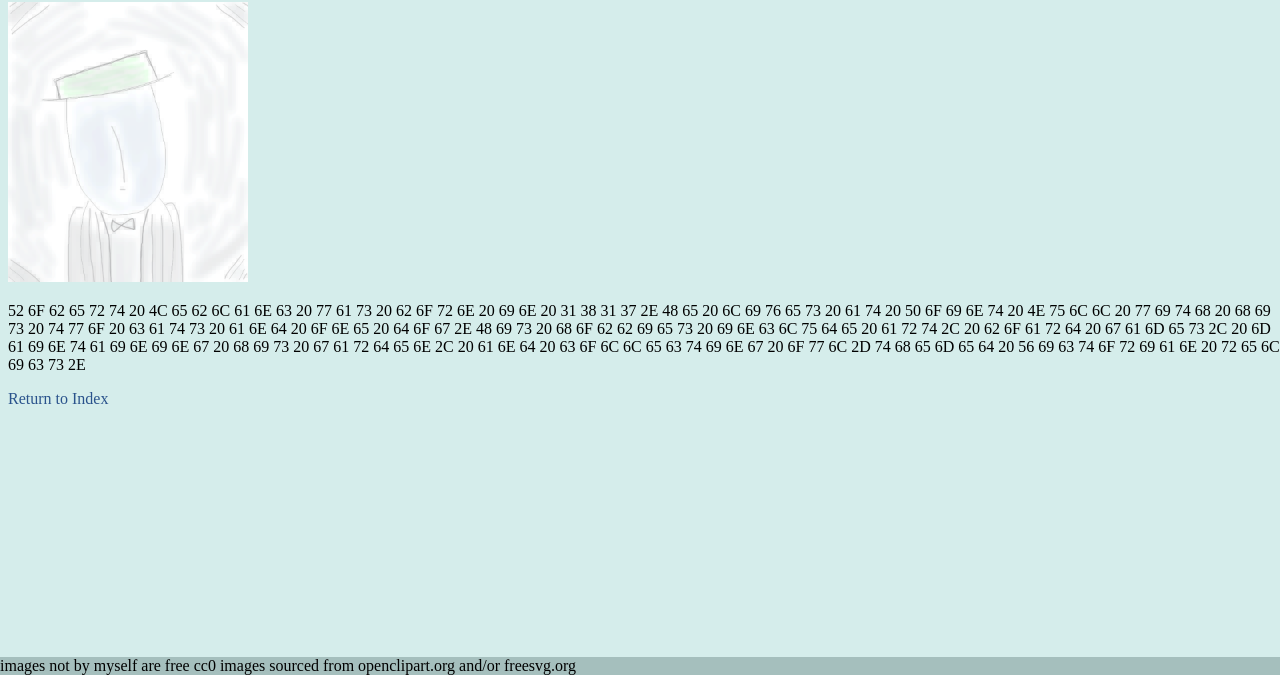
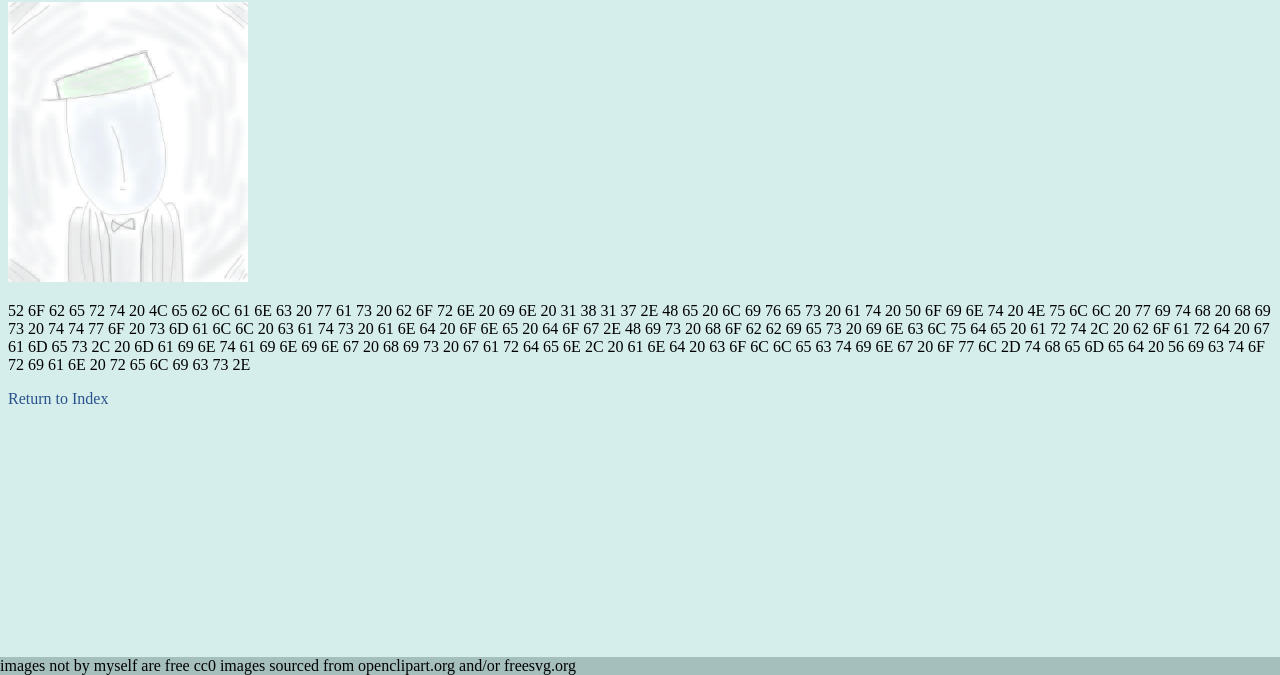
Before and after one commit to Wau-DSC/bioSite, a plain HTML site: page about.html in a window 1280 px wide. Shown: the part 125-800 px from the top of the page. Drawn offline with Linux system fonts and the light colour scheme.

Commit message:
ammend about text

```diff
--- a/about.html
+++ b/about.html
@@ -12,7 +12,7 @@
  </header>
  <div class="content">
   <div class="about-image"><img src="images/picture1.png"/></div>
-  <p>52 6F 62 65 72 74 20 4C 65 62 6C 61 6E 63 20 77 61 73 20 62 6F 72 6E 20 69 6E 20 31 38 31 37 2E 48 65 20 6C 69 76 65 73 20 61 74 20 50 6F 69 6E 74 20 4E 75 6C 6C 20 77 69 74 68 20 68 69 73 20 74 77 6F 20 63 61 74 73 20 61 6E 64 20 6F 6E 65 20 64 6F 67 2E 48 69 73 20 68 6F 62 62 69 65 73 20 69 6E 63 6C 75 64 65 20 61 72 74 2C 20 62 6F 61 72 64 20 67 61 6D 65 73 2C 20 6D 61 69 6E 74 61 69 6E 69 6E 67 20 68 69 73 20 67 61 72 64 65 6E 2C 20 61 6E 64 20 63 6F 6C 6C 65 63 74 69 6E 67 20 6F 77 6C 2D 74 68 65 6D 65 64 20 56 69 63 74 6F 72 69 61 6E 20 72 65 6C 69 63 73 2E</p>
+  <p>52 6F 62 65 72 74 20 4C 65 62 6C 61 6E 63 20 77 61 73 20 62 6F 72 6E 20 69 6E 20 31 38 31 37 2E 48 65 20 6C 69 76 65 73 20 61 74 20 50 6F 69 6E 74 20 4E 75 6C 6C 20 77 69 74 68 20 68 69 73 20 74 74 77 6F 20 73 6D 61 6C 6C 20 63 61 74 73 20 61 6E 64 20 6F 6E 65 20 64 6F 67 2E 48 69 73 20 68 6F 62 62 69 65 73 20 69 6E 63 6C 75 64 65 20 61 72 74 2C 20 62 6F 61 72 64 20 67 61 6D 65 73 2C 20 6D 61 69 6E 74 61 69 6E 69 6E 67 20 68 69 73 20 67 61 72 64 65 6E 2C 20 61 6E 64 20 63 6F 6C 6C 65 63 74 69 6E 67 20 6F 77 6C 2D 74 68 65 6D 65 64 20 56 69 63 74 6F 72 69 61 6E 20 72 65 6C 69 63 73 2E</p>
   <a href="index.html">Return to Index</a>
  </div>
  <footer>
```
